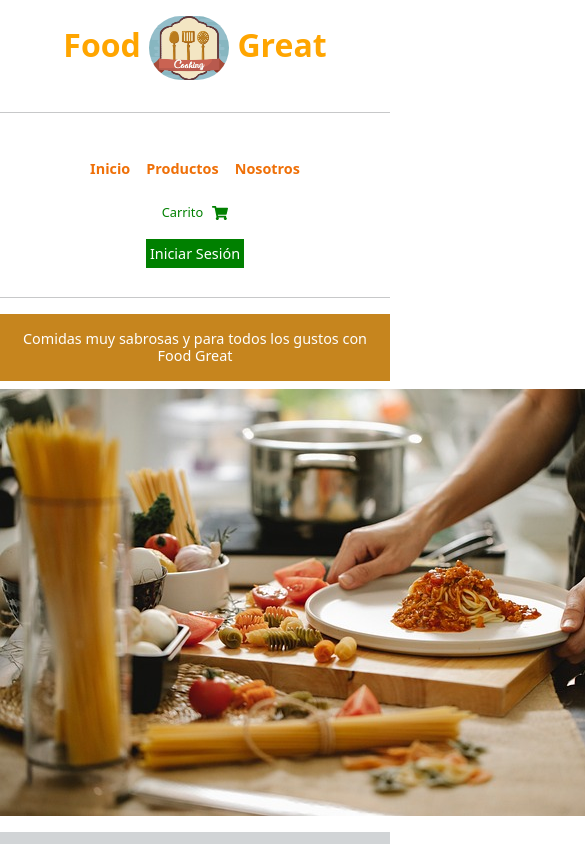
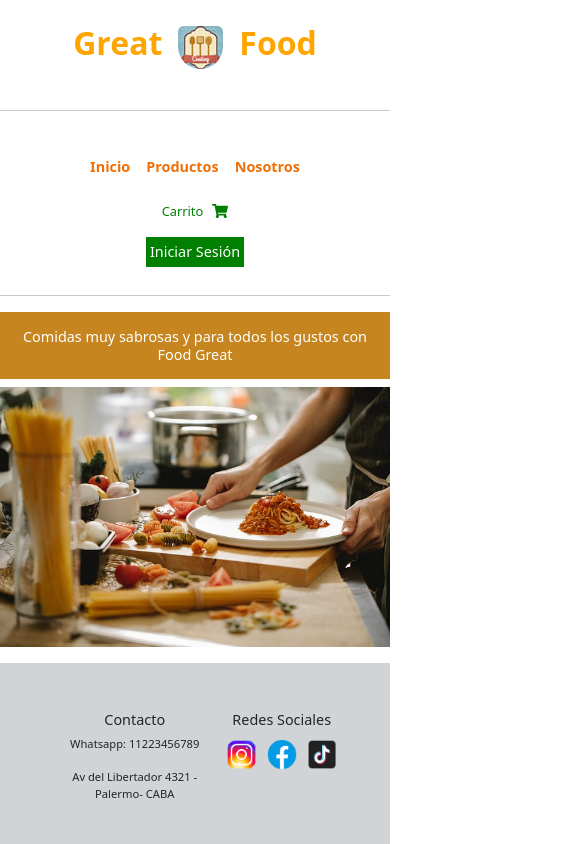
Before and after one commit to claudizapata/Rotiseria_React, a React (Vite) app: page / in a window 390 px wide. Shown: the top 844 px of the page, 585 px wide, since content can reach past the window. Built offline with nearby package versions, Linux system fonts and the light colour scheme; no server answers; a web font is replaced by a local one.

Commit message:
modif en header, nav e imagenes

```diff
--- a/src/App.css
+++ b/src/App.css
@@ -3,12 +3,7 @@
   /* font-family:Arial, Helvetica, sans-serif;
   font-weight: normal; */
   text-align: center;
-}/*
-.caja-inicio{
-  display: flex;
-  flex-direction: column;
-  margin: 2rem 0.2rem;
-} */
+}
 .titulo_pages{
   background-color: #c6851eff;
   color: white;
@@ -22,6 +17,10 @@
 }
 .header_box{
   margin-bottom: 0;
+  display: flex;
+  justify-content: center;
+  align-items: center;
+  padding: 1rem;
 }
 .header_tit{
   align-items: center;
@@ -29,9 +28,12 @@
   font-size: 4rem;
 }
 #cucharon{
-  width: 12rem;
-  height: 8rem;
-  border-radius: 80px 80px 80px 80px;
+  max-width: 100%;
+  height: auto;
+  border-radius: 40px 40px 80px 80px;
+}
+#cucharon2{
+  display: none;
 }
 .navContainer{
   display: flex;
@@ -39,7 +41,7 @@
   justify-content: space-between;
   width: 100%;
   text-decoration: none;
-  padding: .2rem 1rem;
+  padding: 0 1rem;
 
 }
 .navbar {
@@ -69,6 +71,11 @@
 #iniciar-sesion-nav:hover{
   color: white;
 } */
+
+.inicio_box{
+  width: 100%;
+  padding-bottom: 1rem;
+}
 ul{
   list-style-type: none;
   justify-content: space-between;
@@ -95,6 +102,10 @@ nav li:hover{
   display: flex;
   flex-direction: column;
   justify-content: center;
+}
+#img_inicio{
+  max-width: 100%;
+  height: auto;
 }
 #lista-productos{
   display: flex;
@@ -156,6 +167,14 @@ nav li.active{
   .img_nosotros{
     display: none;
   }
+
+.header_box{
+  margin-bottom: 0;
+  display: flex;
+  justify-content: center;
+  align-items: center;
+  padding: .5rem;
+}
   .header_tit{
     font-size: 2rem;
   }
@@ -166,12 +185,21 @@ nav li.active{
  justify-content: center;
  padding: .8rem;
 }
+
+#cucharon{
+  display: none;
+}
+#cucharon2{
+  display: block;
+  border-radius: 20px 20px 80px 80px;
+}
+/*
   #cucharon{
   width: 5rem;
   height: 4rem;
   border-radius: 80px 80px 80px 80px;
 }
-
+ */
 .navbar .nav-item{
   font-size: .9rem;
   list-style-type: none;
--- a/src/pages/Header.jsx
+++ b/src/pages/Header.jsx
@@ -16,8 +16,10 @@ function Header() {
                         Login
                     </button> */}
 
-                    <h1 className='header_tit' style={{fontWeight: "bold", color: "orange",
-                        /* backgroundColor: "#ccaa8dff", */ width: "100%"}}>Food <img id='cucharon' src="img/cucharones_mini.gif" alt="cucharones" /> Great</h1>
+                    <h1 className='header_tit' style={{fontWeight: "bold", color: "orange"}}>Great</h1>
+                    <img id='cucharon' src="img/cucharones_mini.jpg" alt="cucharones" />
+                    <img id='cucharon2' src="img/cucharones_mini..jpg" alt="cucharones" />
+                    <h1 className='header_tit' style={{fontWeight: "bold", color: "orange"}}>Food</h1>
 
 
 
--- a/src/pages/Inicio.jsx
+++ b/src/pages/Inicio.jsx
@@ -3,10 +3,10 @@ import React from 'react'
 function Inicio() {
    return (
 
-    <div className='caja-inicio'>
+    <div className='inicio_box'>
        <h2 className='titulo_pages'>Comidas muy sabrosas y para todos los gustos con Food Great</h2>
 
-      <img style={{paddingBottom: "1rem"}} src="img/spaghetti-6639970_640.jpg" alt="Cooking Great" />
+      <img id='img_inicio' src="img/spaghetti-6639970_640.jpg" alt="Cooking Great" />
 
     </div>
 
```
Also changed, not shown: public/img/cucharones_mini..jpg (added), public/img/cucharones_mini.jpg.
